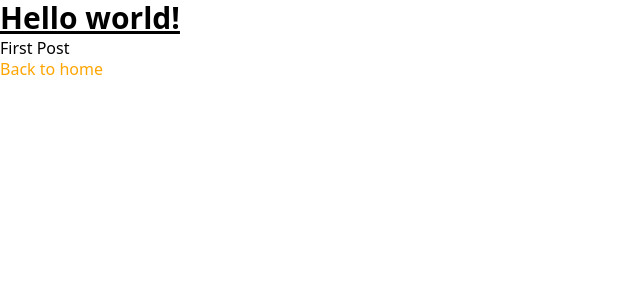
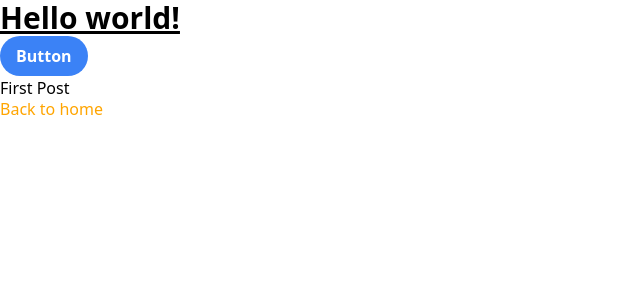
Before and after one commit to pragyachik/Nodejs-Tutorials, a Next.js app in the folder nextjsapp/nextjs-blog/: page /posts/first-post in a window 1280 px wide. Shown: the top 300 px of the page, without its empty margins (0-640 px from the left). Built offline with nearby package versions, Linux system fonts and the light colour scheme.

Commit message:
added button

```diff
--- a/nextjsapp/nextjs-blog/pages/posts/first-post.js
+++ b/nextjsapp/nextjs-blog/pages/posts/first-post.js
@@ -6,6 +6,9 @@
             <h1 className="text-3xl font-bold underline">
             Hello world!
             </h1>
+            <button className="bg-blue-500 hover:bg-blue-700 text-white font-bold py-2 px-4 rounded-full">
+            Button
+            </button>
             <h1>First Post</h1>
             <h2 className="title">
                 <Link href="/">
```
Also changed, not shown: 1 other file (tests, documents, lock files or other folders).
